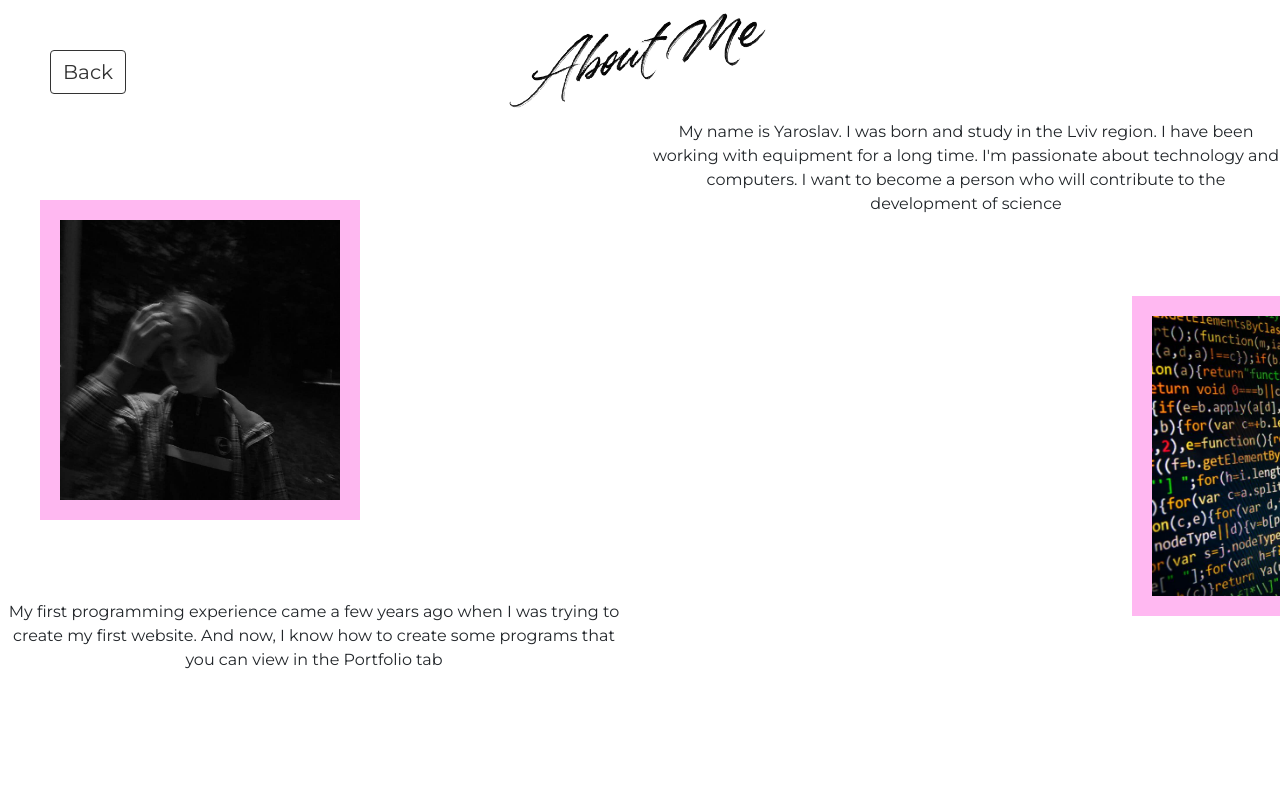
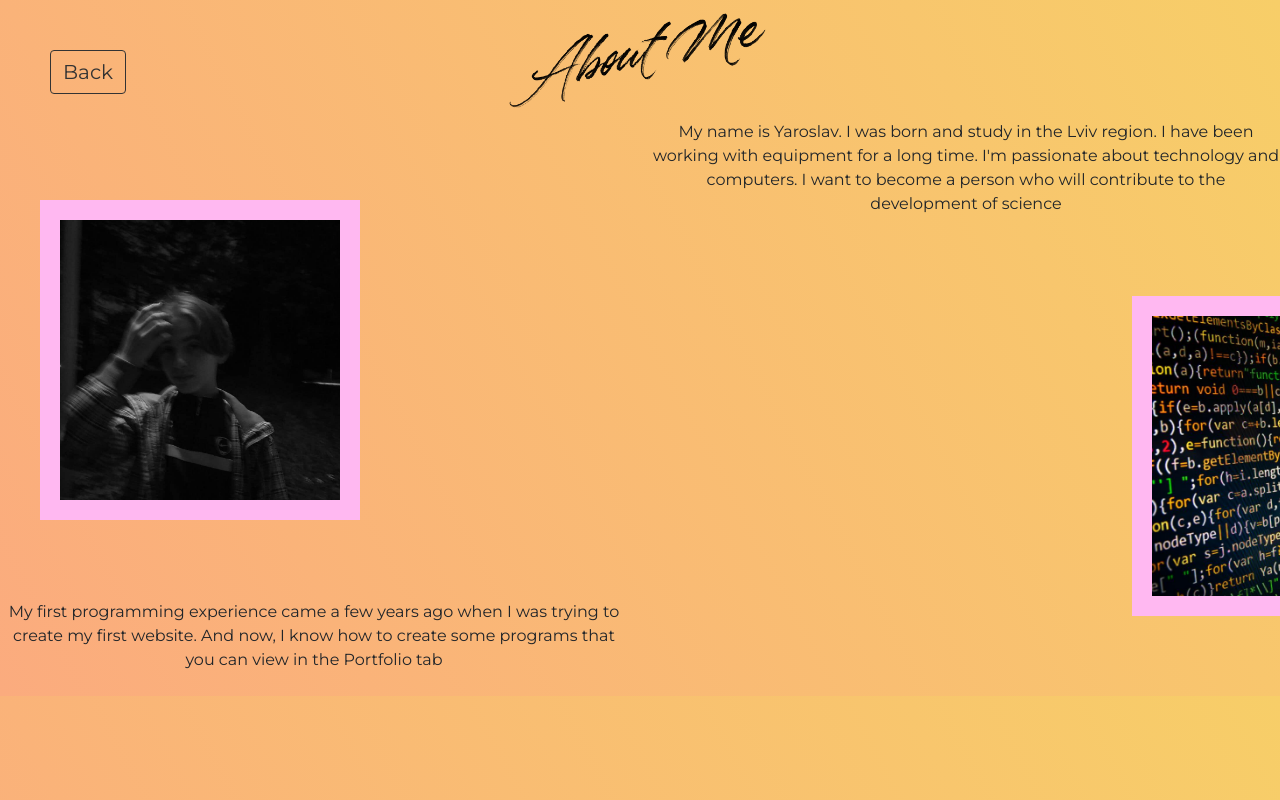
Before and after one commit to smaknomercy/smaknomercy.github.io, a plain HTML site: page aboutme.html in a window 1280 px wide. Shown: the top 800 px of the page. Drawn offline with nearby package versions, Linux system fonts and the light colour scheme.

Commit message:
Update aboutme.css

```diff
--- a/aboutme.css
+++ b/aboutme.css
@@ -8,6 +8,9 @@ body{
     overflow-x: hidden;
     overflow-y: hidden;
     font-family: Montserrat;
+    background-color: #FBAB7E;
+    background-image: linear-gradient(62deg, #FBAB7E 0%, #F7CE68 100%);
+
 }
 .abi{
     height: 15vh;
```
